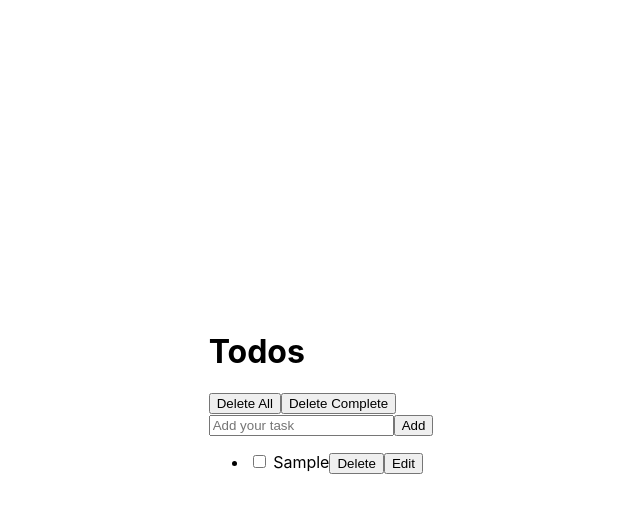
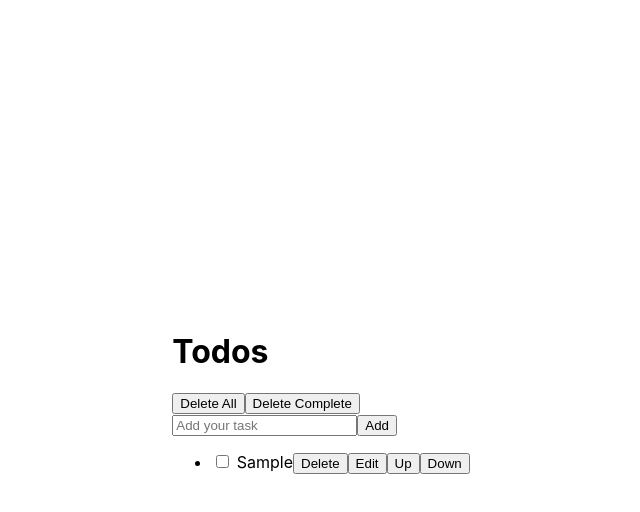
Before and after one commit to ratigumashvili/ol-academy-advanced-js-homeworks, a React (Create React App) app in the folder meeting-10/homework-1/ol-academy-react-todo/: page / in a window 1280 px wide. Both pictures are taken after typing "Sample" into the empty fields and a click on the button "Add". Shown: the top 512 px of the page, without its empty margins (319-959 px from the left). Built offline with nearby package versions, Linux system fonts and the light colour scheme.

Commit message:
Completed functionality

```diff
--- a/meeting-10/homework-1/ol-academy-react-todo/src/components/Header.jsx
+++ b/meeting-10/homework-1/ol-academy-react-todo/src/components/Header.jsx
@@ -1,10 +1,6 @@
 import React from "react";
 
 class Header extends React.Component {
-  constructor(props) {
-    super(props);
-  }
-
   render() {
     const { deleteAll, deleteComplete } = this.props;
     return (
--- /dev/null
+++ b/meeting-10/homework-1/ol-academy-react-todo/src/components/Index.js
@@ -0,0 +1,3 @@
+export { default as Header } from "./Header";
+export { default as TodoItem } from "./TodoItem";
+export { default as Form } from "./Form";
--- a/meeting-10/homework-1/ol-academy-react-todo/src/components/TodoItem.jsx
+++ b/meeting-10/homework-1/ol-academy-react-todo/src/components/TodoItem.jsx
@@ -1,29 +1,17 @@
 import React from "react";
 
 class TodoItem extends React.Component {
-  constructor(props) {
-    super(props);
-    this.state = {
-      btnState: "edit",
-    };
-  }
   render() {
-    const { btnState } = this.state;
     const {
       item,
       handleDelete,
       handleComplete,
       handleOpenEditMenu,
-      handleSaveUpdated,
+      handleMove,
+      up,
+      down,
+      showControls,
     } = this.props;
-
-    const callback = () => {
-      if (btnState === "edit") {
-        this.setState({ btnState: "save" });
-      } else {
-        this.setState({ btnState: "edit" });
-      }
-    };
 
     return (
       <>
@@ -33,15 +21,13 @@ class TodoItem extends React.Component {
             <span className={`${item.isComplete === true && "mark"}`}>
               {item.title}
             </span>
-            <button onClick={() => handleDelete(item.id)}>Delete</button>
-            {btnState === "edit" ? (
-              <button onClick={() => handleOpenEditMenu(item, callback())}>
-                Edit
-              </button>
-            ) : (
-              <button onClick={() => handleSaveUpdated(item.id, callback())}>
-                Save
-              </button>
+            {showControls && (
+              <>
+                <button onClick={() => handleDelete(item.id)}>Delete</button>
+                <button onClick={() => handleOpenEditMenu(item)}>Edit</button>
+                <button onClick={() => handleMove(item.id, up)}>Up</button>
+                <button onClick={() => handleMove(item.id, down)}>Down</button>
+              </>
             )}
           </div>
         </li>
--- a/meeting-10/homework-1/ol-academy-react-todo/src/components/TodosComponent.jsx
+++ b/meeting-10/homework-1/ol-academy-react-todo/src/components/TodosComponent.jsx
@@ -1,7 +1,5 @@
 import React from "react";
-import Form from "./Form";
-import TodoItem from "./TodoItem";
-import Header from "./Header";
+import { Form, TodoItem, Header } from "./Index";
 
 class TodosComponent extends React.Component {
   constructor(props) {
@@ -13,14 +11,26 @@ class TodosComponent extends React.Component {
       editTitle: "",
       errorContainer: null,
       errorMsg: "",
+      grabedId: "",
+      showControls: true,
     };
   }
 
   render() {
-    const { todos, todo, showEditMenu, editTitle, errorContainer, errorMsg } =
-      this.state;
+    const {
+      todos,
+      todo,
+      showEditMenu,
+      editTitle,
+      errorContainer,
+      errorMsg,
+      showControls,
+      grabedId,
+    } = this.state;
 
     const title = todos?.map((item) => item.title);
+    const up = -1;
+    const down = 1;
 
     const handleChangeInput = (e) => {
       this.setState({ todo: e.target.value });
@@ -54,7 +64,7 @@ class TodosComponent extends React.Component {
 
     const handleDelete = (id) => {
       const updatedList = [...todos].filter((item) => item.id !== id);
-      this.setState({ todos: updatedList });
+      this.setState({ todos: updatedList, showEditMenu: false });
     };
 
     const handleComplete = (id) => {
@@ -65,16 +75,20 @@ class TodosComponent extends React.Component {
         return item;
       });
       this.setState({ todos: updatedList });
-      console.log(todos);
     };
 
     const handleOpenEditMenu = (item) => {
-      this.setState({ showEditMenu: true, editTitle: item.title });
+      this.setState({
+        showEditMenu: true,
+        editTitle: item.title,
+        grabedId: item.id,
+        showControls: false,
+      });
     };
 
-    const handleSaveUpdated = (id) => {
+    const handleSaveEdited = () => {
       const updatedObj = [...todos].map((item) => {
-        if (item.id === id && editTitle.length !== 0) {
+        if (item.id === grabedId && editTitle.length !== 0) {
           item.title = editTitle;
         }
         return item;
@@ -85,7 +99,25 @@ class TodosComponent extends React.Component {
         editTitle: "",
         errorContainer: null,
         todo: "",
+        showControls: true,
       });
+    };
+
+    const handleMove = (id, direction) => {
+      const position = todos.findIndex((i) => i.id === id);
+
+      if (
+        (direction === up && position === 0) ||
+        (direction === down && position === todos.length - 1)
+      ) {
+        return;
+      }
+
+      const item = todos[position];
+      const reordered = todos.filter((i) => i.id !== id);
+      reordered.splice(position + direction, 0, item);
+
+      this.setState({ todos: reordered });
     };
 
     const deleteAll = () => {
@@ -115,7 +147,10 @@ class TodosComponent extends React.Component {
               handleDelete={handleDelete}
               handleComplete={handleComplete}
               handleOpenEditMenu={handleOpenEditMenu}
-              handleSaveUpdated={handleSaveUpdated}
+              handleMove={handleMove}
+              up={up}
+              down={down}
+              showControls={showControls}
             />
           ))}
         </ul>
@@ -126,6 +161,7 @@ class TodosComponent extends React.Component {
               value={editTitle}
               onChange={(e) => this.setState({ editTitle: e.target.value })}
             />
+            <button onClick={handleSaveEdited}>Save</button>
           </div>
         )}
       </>
```
